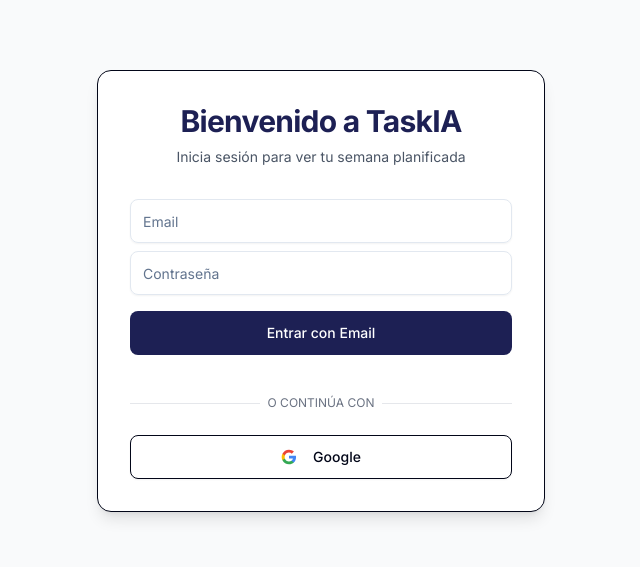
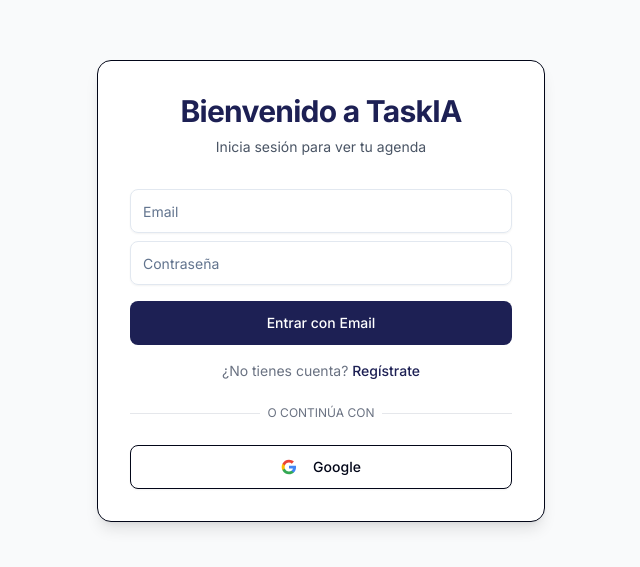
Before and after one commit to KilianGonzalez/taskia, a Next.js app: page /login in a window 1280 px wide. Shown: the part 109-676 px from the top of the page, without its empty margins (319-959 px from the left). Built offline with nearby package versions, Linux system fonts and the light colour scheme; no server answers.

Commit message:
Tasca 10 - Registro

```diff
--- a/app/(auth)/login/page.tsx
+++ b/app/(auth)/login/page.tsx
@@ -9,25 +9,47 @@
 export default function LoginPage() {
   const [email, setEmail] = useState('')
   const [password, setPassword] = useState('')
+  const [loading, setLoading] = useState(false)
+  const [isSignUp, setIsSignUp] = useState(false) // Estado para alternar modos
   const router = useRouter()
 
-  // Cliente Supabase para el navegador
   const supabase = createBrowserClient(
     process.env.NEXT_PUBLIC_SUPABASE_URL!,
     process.env.NEXT_PUBLIC_SUPABASE_ANON_KEY!
   )
 
-  const handleLogin = async () => {
+  const handleAuth = async () => {
+    setLoading(true)
+
+    if (isSignUp) {
+      // --- Lógica de REGISTRO ---
+      const { error } = await supabase.auth.signUp({
+        email,
+        password,
+        options: {
+          emailRedirectTo: `${location.origin}/auth/callback`,
+        },
+      })
+      if (error) {
+        alert("Error al registrarse: " + error.message)
+      } else {
+        alert("¡Registro exitoso! Por favor, revisa tu email para confirmar tu cuenta.")
+        setIsSignUp(false) // Volver al login
+      }
+    } else {
+      // --- Lógica de LOGIN ---
       const { error } = await supabase.auth.signInWithPassword({
         email,
         password,
       })
       if (error) {
-      alert(error.message)
+        alert("Error al entrar: " + error.message)
       } else {
-      router.refresh() // Actualiza server components (para middleware)
+        router.refresh()
         router.push('/dashboard')
       }
+    }
+    setLoading(false)
   }
 
   const handleGoogleLogin = async () => {
@@ -44,10 +66,12 @@
       <div className="w-full max-w-md space-y-8 p-8 bg-white rounded-xl shadow-lg border">
         <div className="text-center">
           <h2 className="text-3xl font-bold tracking-tight text-[hsl(236,49%,22%)]">
-            Bienvenido a TaskIA
+            {isSignUp ? "Crea tu cuenta" : "Bienvenido a TaskIA"}
           </h2>
           <p className="mt-2 text-sm text-gray-600">
-            Inicia sesión para ver tu semana planificada
+            {isSignUp
+              ? "Empieza a organizar tu vida hoy mismo"
+              : "Inicia sesión para ver tu agenda"}
           </p>
         </div>
 
@@ -71,10 +95,27 @@
 
           <Button
             className="w-full h-11 bg-[hsl(236,49%,22%)] hover:bg-[hsl(236,49%,30%)] text-white font-medium"
-            onClick={handleLogin}
+            onClick={handleAuth}
+            disabled={loading}
           >
-            Entrar con Email
+            {loading
+              ? "Procesando..."
+              : (isSignUp ? "Registrarse" : "Entrar con Email")
+            }
           </Button>
+
+          {/* Toggle entre Login y Registro */}
+          <div className="text-center text-sm">
+            <span className="text-gray-500">
+              {isSignUp ? "¿Ya tienes cuenta? " : "¿No tienes cuenta? "}
+            </span>
+            <button
+              onClick={() => setIsSignUp(!isSignUp)}
+              className="font-medium text-[hsl(236,49%,22%)] hover:underline"
+            >
+              {isSignUp ? "Inicia sesión" : "Regístrate"}
+            </button>
+          </div>
 
           <div className="relative my-6">
             <div className="absolute inset-0 flex items-center">
@@ -91,22 +132,10 @@
             onClick={handleGoogleLogin}
           >
             <svg className="mr-2 h-4 w-4" viewBox="0 0 24 24">
-              <path
-                d="M22.56 12.25c0-.78-.07-1.53-.2-2.25H12v4.26h5.92c-.26 1.37-1.04 2.53-2.21 3.31v2.77h3.57c2.08-1.92 3.28-4.74 3.28-8.09z"
-                fill="#4285F4"
-              />
-              <path
-                d="M12 23c2.97 0 5.46-.98 7.28-2.66l-3.57-2.77c-.98.66-2.23 1.06-3.71 1.06-2.86 0-5.29-1.93-6.16-4.53H2.18v2.84C3.99 20.53 7.7 23 12 23z"
-                fill="#34A853"
-              />
-              <path
-                d="M5.84 14.09c-.22-.66-.35-1.36-.35-2.09s.13-1.43.35-2.09V7.07H2.18C1.43 8.55 1 10.22 1 12s.43 3.45 1.18 4.93l2.85-2.22.81-.62z"
-                fill="#FBBC05"
-              />
-              <path
-                d="M12 5.38c1.62 0 3.06.56 4.21 1.64l3.15-3.15C17.45 2.09 14.97 1 12 1 7.7 1 3.99 3.47 2.18 7.07l3.66 2.84c.87-2.6 3.3-4.53 6.16-4.53z"
-                fill="#EA4335"
-              />
+              <path d="M22.56 12.25c0-.78-.07-1.53-.2-2.25H12v4.26h5.92c-.26 1.37-1.04 2.53-2.21 3.31v2.77h3.57c2.08-1.92 3.28-4.74 3.28-8.09z" fill="#4285F4" />
+              <path d="M12 23c2.97 0 5.46-.98 7.28-2.66l-3.57-2.77c-.98.66-2.23 1.06-3.71 1.06-2.86 0-5.29-1.93-6.16-4.53H2.18v2.84C3.99 20.53 7.7 23 12 23z" fill="#34A853" />
+              <path d="M5.84 14.09c-.22-.66-.35-1.36-.35-2.09s.13-1.43.35-2.09V7.07H2.18C1.43 8.55 1 10.22 1 12s.43 3.45 1.18 4.93l2.85-2.22.81-.62z" fill="#FBBC05" />
+              <path d="M12 5.38c1.62 0 3.06.56 4.21 1.64l3.15-3.15C17.45 2.09 14.97 1 12 1 7.7 1 3.99 3.47 2.18 7.07l3.66 2.84c.87-2.6 3.3-4.53 6.16-4.53z" fill="#EA4335" />
             </svg>
             Google
           </Button>
```
Lines whose indentation alone changed are shown as unchanged.
